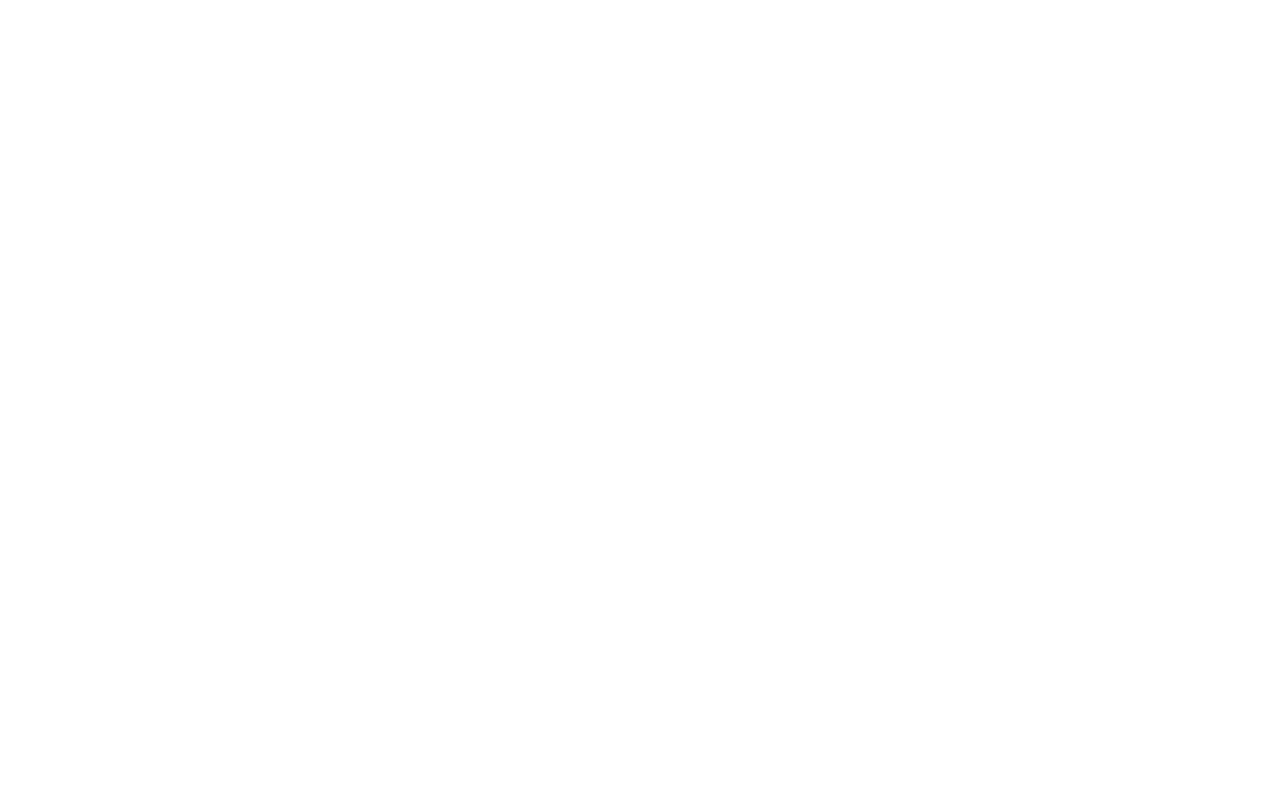
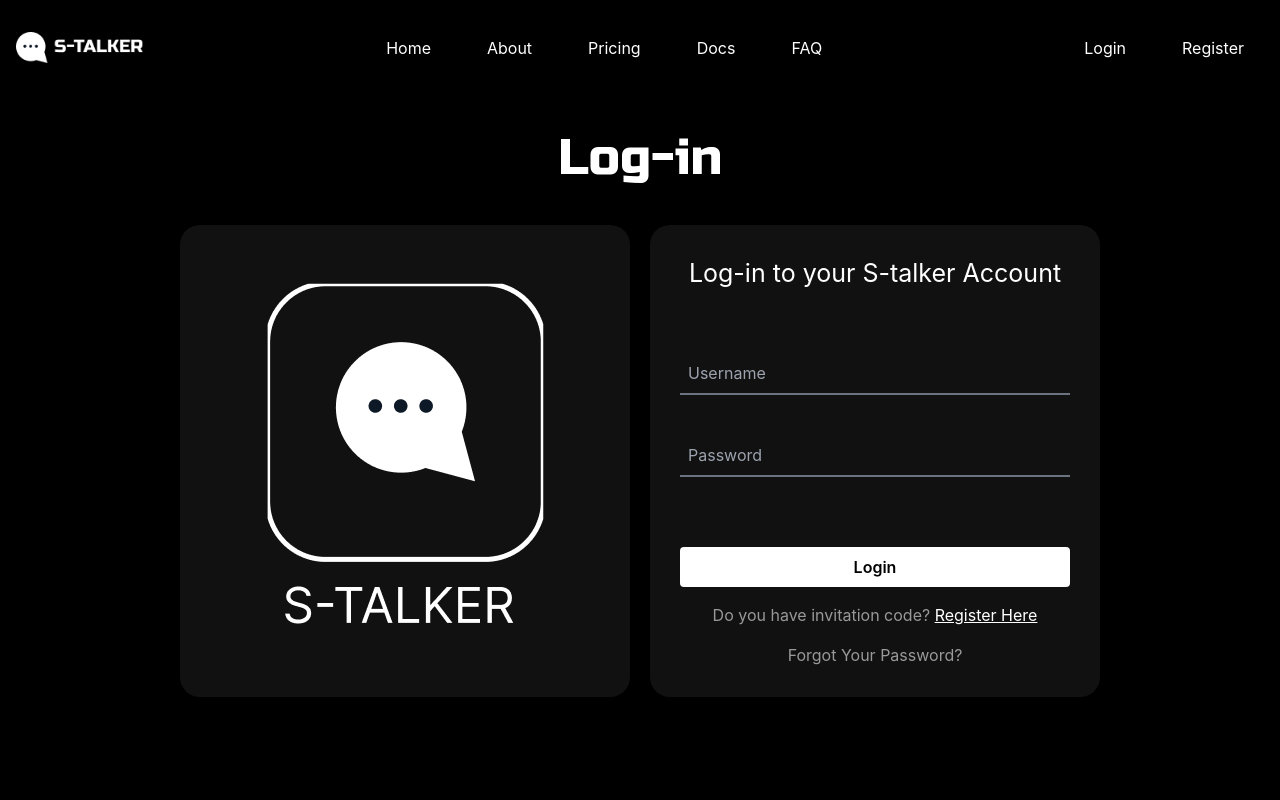
Before and after one commit to supertalent007/stalker_web_frontend, a React (Create React App) app: page /login in a window 1280 px wide. Before the commit this address had no page. Shown: the top 800 px of the page. Built offline with nearby package versions, Linux system fonts and the light colour scheme.

Commit message:
created login page

```diff
--- /dev/null
+++ b/src/pages/auth/Login.jsx
@@ -0,0 +1,49 @@
+import React, { useEffect, useState } from 'react';
+import { Link } from 'react-router-dom';
+
+const Login = () => {
+    return (
+        <div className="flex flex-col items-center justify-center w-full text-primary gap-[30px]">
+            <h1 className="font-[russo] text-[50px] text-primary text-center">Log-in</h1>
+            <div className='grid md:grid-cols-2 gap-5'>
+                <div className='bg-[#111] rounded-[20px] flex justify-center items-center'>
+                    <img src="/assets/images/branding.png" alt="login logo" />
+                </div>
+                <LoginForm />
+            </div>
+        </div>
+    );
+};
+
+const LoginForm = () => {
+    return (
+        <div className='flex flex-col p-[30px] col-span-1 bg-[#111] rounded-[20px] gap-10 md:w-[450px]'>
+            <h2 className='text-center text-[25px] mb-5'>Log-in to your S-talker Account</h2>
+            <input
+                type="text"
+                placeholder="Username"
+                className="border-b-2 bg-[#111] border-gray-500 focus:border-primary outline-none px-2 py-2 text-white w-full"
+            />
+
+            <input
+                type="password"
+                placeholder="Password"
+                className="border-b-2 bg-[#111] border-gray-500 focus:border-primary outline-none px-2 py-2 text-white w-full"
+            />
+            <div className='flex flex-col w-full mt-[30px]'>
+                <button className="px-4 py-2 bg-primary text-black font-[600] rounded hover:bg-black hover:text-primary transition-all duration-500">
+                    Login
+                </button>
+                <div className='mt-4 text-center text-[#999]'>
+                    Do you have invitation code? <Link to="/register" className='text-primary underline'>Register Here</Link>
+                </div>
+                <button className='mt-4 text-center text-[#999] hover:text-primary transition-all duration-500'>
+                    Forgot Your Password?
+                </button>
+            </div>
+
+        </div>
+    )
+}
+
+export default Login;
--- a/src/routes/index.js
+++ b/src/routes/index.js
@@ -8,6 +8,7 @@ import PlatinumPlan from '../pages/memberships/Platinum';
 import Pricing from '../pages/Pricing';
 import About from '../pages/About';
 import Register from '../pages/auth/Register';
+import Login from '../pages/auth/Login';
 
 const AppRouter = () => {
     return (
@@ -30,6 +31,9 @@ const AppRouter = () => {
                 <Route path="/register" element={<Layout />}>
                     <Route index element={<Register />} />
                 </Route>
+                <Route path="/login" element={<Layout />}>
+                    <Route index element={<Login />} />
+                </Route>
             </Routes>
         </Router>
     );
```
